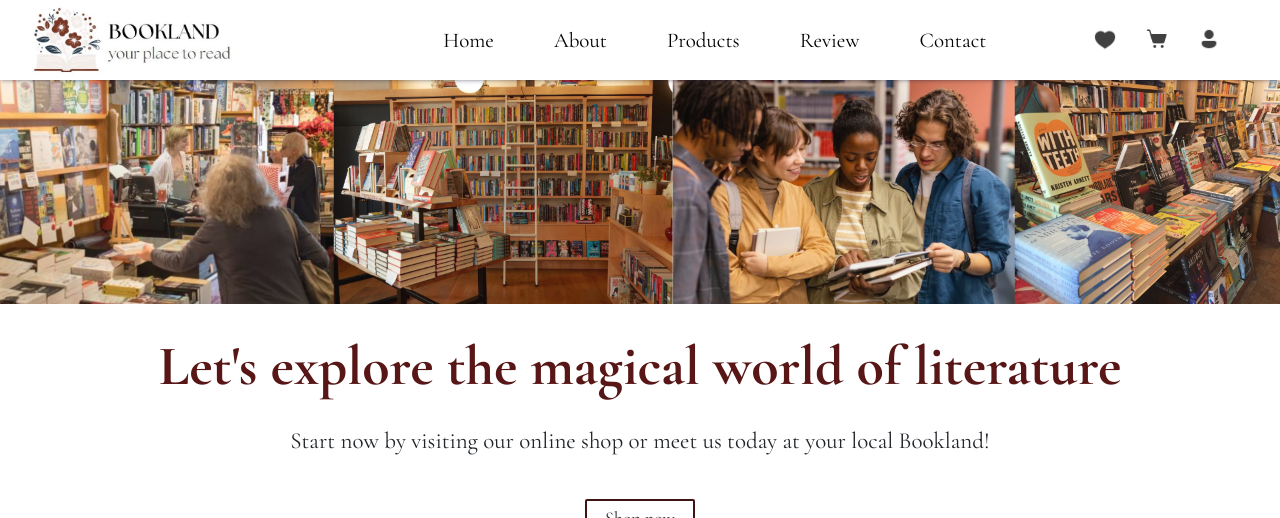
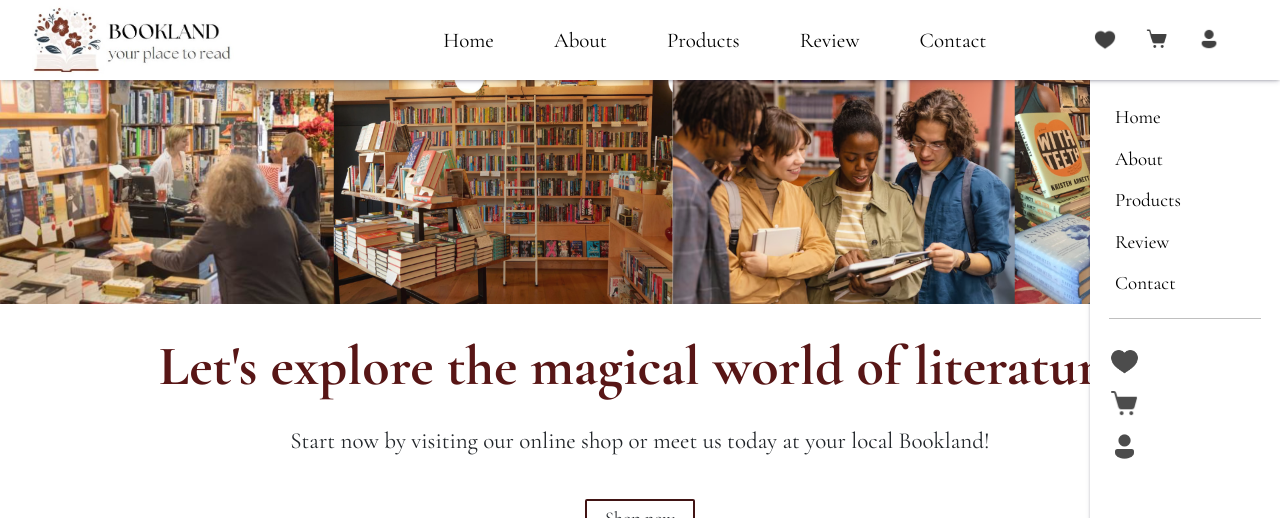
Before and after one commit to nkokor/Bookland, a React (Create React App) app: page / in a window 1280 px wide. Shown: the top 518 px of the page. Built offline with nearby package versions, Linux system fonts and the light colour scheme.

Commit message:
side menu component

```diff
--- a/public/index.html
+++ b/public/index.html
@@ -9,7 +9,6 @@
       name="description"
       content="Web site created using create-react-app"
     />
-    <link rel="apple-touch-icon" href="%PUBLIC_URL%/logo192.png" />
     <!--
       manifest.json provides metadata used when your web app is installed on a
       user's mobile device or desktop. See https://developers.google.com/web/fundamentals/web-app-manifest/
@@ -24,7 +23,7 @@
       work correctly both with client-side routing and a non-root public URL.
       Learn how to configure a non-root public URL by running `npm run build`.
     -->
-    <title>React App</title>
+    <title>Bookland</title>
   </head>
   <body>
     <noscript>You need to enable JavaScript to run this app.</noscript>
--- a/src/App.js
+++ b/src/App.js
@@ -6,12 +6,14 @@ import Products from './components/Products';
 import Review from './components/Review';
 import Contact from './components/Contact';
 import Footer from './components/Footer';
+import SideMenu from './components/SideMenu';
 
 
 function App() {
   return (
     <div className="App">
       <Menu />
+      <SideMenu />
       <div id='content'>
         <Home />
         <About />
--- /dev/null
+++ b/src/components/SideMenu.js
@@ -0,0 +1,24 @@
+import '../style/SideMenu.css';
+
+
+function SideMenu() {
+  return (
+    <div id="side-menu">
+      <div id='side-menu-items-div' className='col-8'>
+          <a className='side-menu-item' href='#home'>Home</a>
+          <a className='side-menu-item'>About</a>
+          <a className='side-menu-item' href='#products'>Products</a>
+          <a className='side-menu-item' href="#reviews">Review</a>
+          <a className='side-menu-item' href='#contact'>Contact</a>
+        </div>
+        <hr></hr>
+        <div id='side-menu-user-div' className='col-2'>
+          <img className='icon-side-menu-item' src='images/icons/icons8-heart-50.png'></img>
+          <img className='icon-side-menu-item' src='images/icons/icons8-cart-30.png'></img>
+          <img id="side-user-icon" className='icon-side-menu-item' src='images/icons/icons8-account-48.png'></img>
+        </div>
+      </div>
+  );
+}
+
+export default SideMenu;
--- a/src/style/Footer.css
+++ b/src/style/Footer.css
@@ -9,7 +9,7 @@
   grid-template-columns: repeat(auto-fit, minmax(300px, max-content));
   grid-gap: 5rem;
   justify-content: center;
-  padding-left: 200px;
+  padding-left: 170px;
   padding-right: 170px;
 }
 
--- /dev/null
+++ b/src/style/SideMenu.css
@@ -0,0 +1,46 @@
+#side-menu {
+  position: fixed;
+  z-index: 100;
+  top: 0px;
+  right: 0px;
+  display: flex;
+  flex-direction: column;
+  width: 190px;
+  height: 100vh;
+  padding-top: 90px;
+  padding-left: 0px;
+  background-color: white;
+  align-items: start;
+  box-shadow: rgba(50, 50, 93, 0.25) 0px 2px 5px -1px, rgba(0, 0, 0, 0.3) 0px 1px 3px -1px;
+}
+
+#side-menu-items-div, #side-menu-user-div {
+  display: flex;
+  flex-direction: column;
+}
+
+.side-menu-item {
+  text-decoration: none;
+  color: black;
+  margin-top: 13px;
+  font-size: 19px;
+  text-align: left;
+  padding-left: 25px;
+}
+
+hr {
+  color: black;
+  width: 80%;
+  margin: auto;
+  margin-top: 20px;
+  margin-bottom: 20px;
+}
+
+.icon-side-menu-item {
+  height: 29px;
+  width: 29px;
+  opacity: 70%;
+  margin: 7px;
+  margin-left: 20px;
+  cursor: pointer;
+}
```
